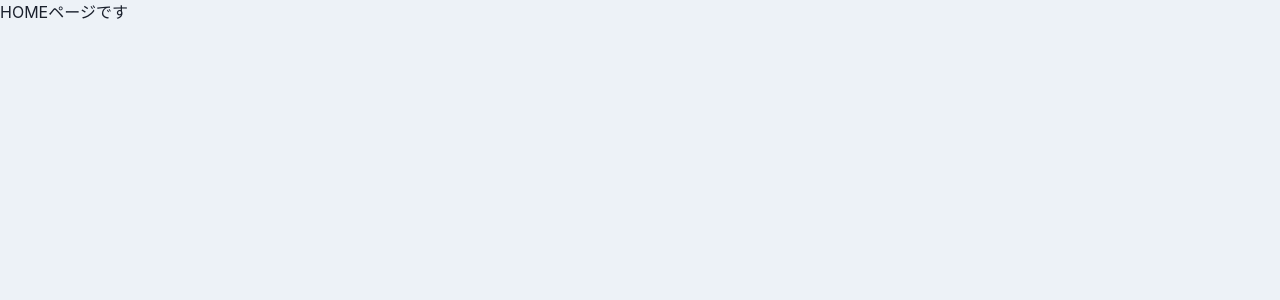
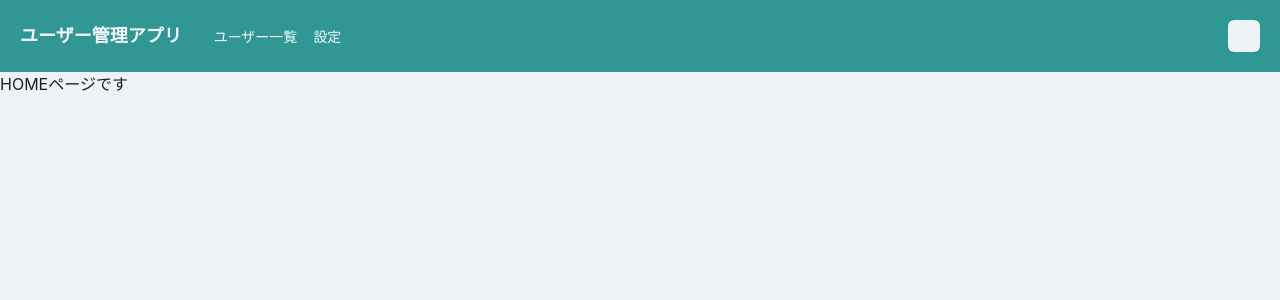
Before and after one commit to haya-y/react-practice-app, a React (Create React App) app: page /home in a window 1280 px wide. Shown: the top 300 px of the page. Built offline with nearby package versions, Linux system fonts and the light colour scheme.

Commit message:
[Add] Headerの雛形の作成

```diff
--- /dev/null
+++ b/src/components/organisms/layout/Header.tsx
@@ -0,0 +1,53 @@
+import {
+  Box, Button, Drawer, DrawerBody, DrawerContent,
+  DrawerOverlay, Flex, Heading, IconButton, Link, useDisclosure,
+} from '@chakra-ui/react';
+// import { HamburgerIcon } from '@chakra-ui/icons';
+import { memo, VFC } from 'react';
+
+export const Header: VFC = memo(() => {
+  const { isOpen, onOpen, onClose } = useDisclosure();
+  window.console.log();
+
+  return (
+    <>
+      <Flex
+        as="nav"
+        bg="teal.500"
+        color="gray.50"
+        align="center"
+        justify="space-between"
+        padding={{ base: 3, md: 5 }}
+      >
+        <Flex align="center" as="a" mr={8} _hover={{ cursor: 'pointer' }}>
+          <Heading as="h1" fontSize={{ base: 'md', md: 'lg' }}>
+            ユーザー管理アプリ
+          </Heading>
+        </Flex>
+        <Flex align="center" fontSize="sm" flexGrow={2} display={{ base: 'none', md: 'flex' }}>
+          <Box pr={4}>
+            <Link>ユーザー一覧</Link>
+          </Box>
+          <Link>設定</Link>
+        </Flex>
+        <IconButton
+          aria-label="メニューボタン"
+          size="sm"
+          display={{ base: 'block'/* , md: 'none' */ }}
+          onClick={onOpen}
+        />
+      </Flex>
+      <Drawer placement="left" size="xs" onClose={onClose} isOpen={isOpen}>
+        <DrawerOverlay>
+          <DrawerContent>
+            <DrawerBody p={0} bg="gray.100">
+              <Button w="100%">TOP</Button>
+              <Button w="100%">ユーザー一覧</Button>
+              <Button w="100%">設定</Button>
+            </DrawerBody>
+          </DrawerContent>
+        </DrawerOverlay>
+      </Drawer>
+    </>
+  );
+});
--- /dev/null
+++ b/src/components/templates/HeaderLayout.tsx
@@ -0,0 +1,17 @@
+import { memo, ReactNode, VFC } from 'react';
+import { Header } from '../organisms/layout/Header';
+
+type Props = {
+  children: ReactNode,
+}
+
+export const HeaderLayout: VFC<Props> = memo((props) => {
+  const { children } = props;
+
+  return (
+    <>
+      <Header />
+      {children}
+    </>
+  );
+});
--- a/src/index.tsx
+++ b/src/index.tsx
@@ -8,7 +8,7 @@
   <React.StrictMode>
     <App />
   </React.StrictMode>,
-  document.getElementById('root')
+  document.getElementById('root'),
 );
 
 // If you want to start measuring performance in your app, pass a function
--- a/src/reportWebVitals.ts
+++ b/src/reportWebVitals.ts
@@ -2,7 +2,9 @@
 
 const reportWebVitals = (onPerfEntry?: ReportHandler) => {
   if (onPerfEntry && onPerfEntry instanceof Function) {
-    import('web-vitals').then(({ getCLS, getFID, getFCP, getLCP, getTTFB }) => {
+    import('web-vitals').then(({
+      getCLS, getFID, getFCP, getLCP, getTTFB,
+    }) => {
       getCLS(onPerfEntry);
       getFID(onPerfEntry);
       getFCP(onPerfEntry);
--- a/src/router/Router.tsx
+++ b/src/router/Router.tsx
@@ -5,6 +5,7 @@
 import { Login } from '../components/pages/Login';
 import { homeRoutes } from './HomeRoutes';
 import { Page404 } from '../components/pages/Page404';
+import { HeaderLayout } from '../components/templates/HeaderLayout';
 
 export const Router: VFC = memo(() => {
   window.console.log();
@@ -20,7 +21,7 @@
           <Switch>
             {homeRoutes.map((route) => (
               <Route key={route.path} exact={route.exact} path={`${url}${route.path}`}>
-                {route.children}
+                <HeaderLayout>{route.children}</HeaderLayout>
               </Route>
             ))}
           </Switch>
```
